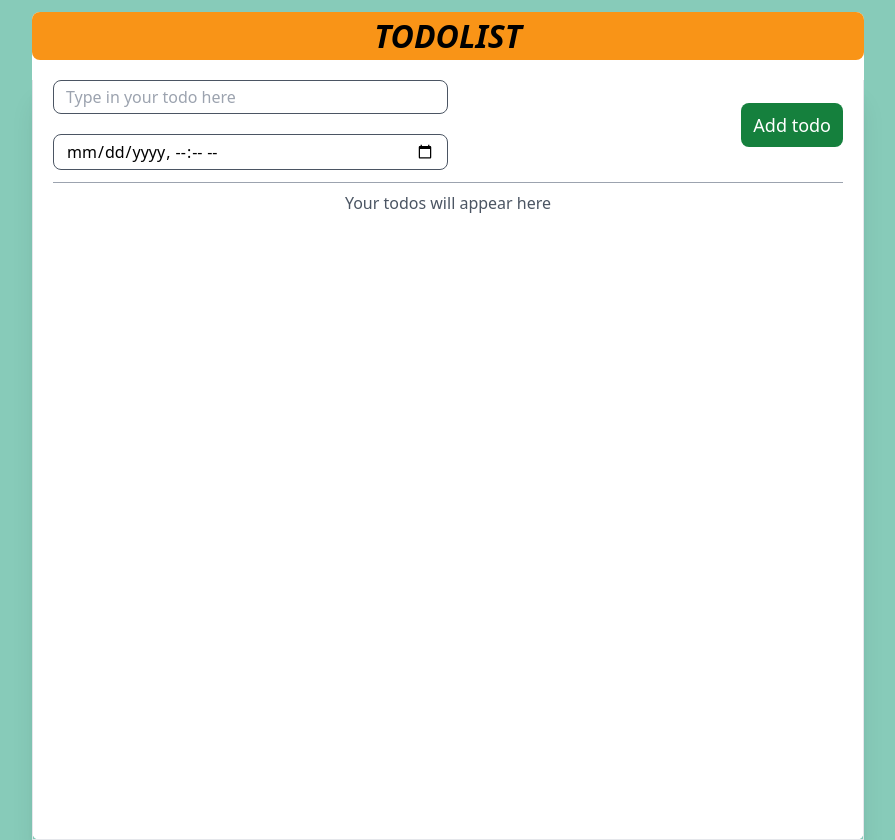
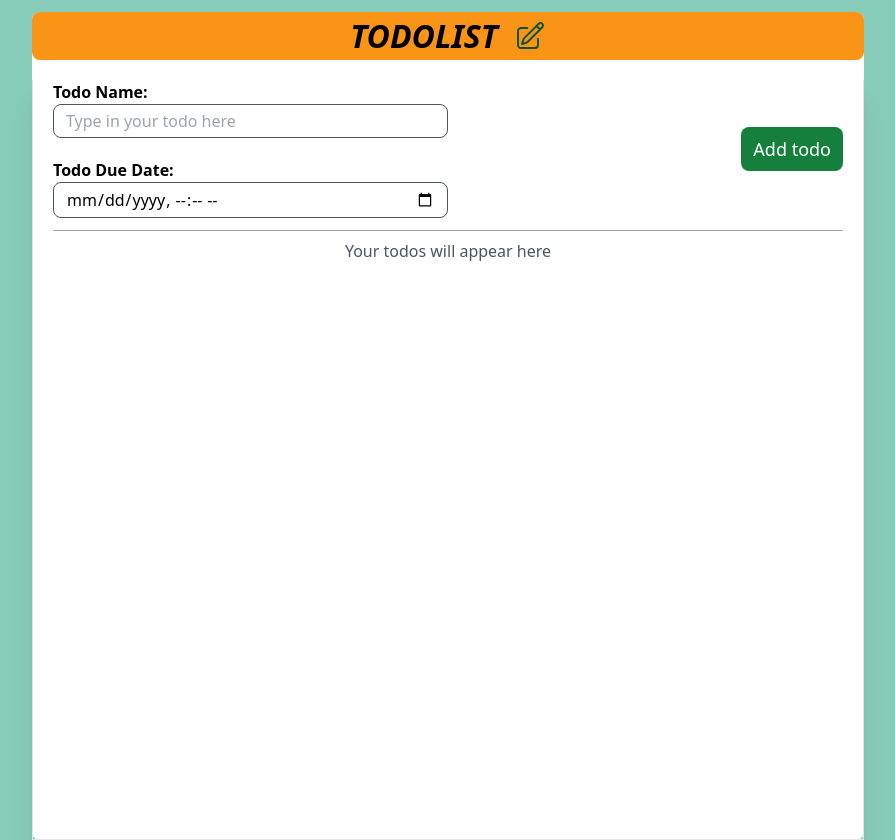
Before and after one commit to ODINKS/todo, a plain HTML site: page index.html in a window 1280 px wide. Shown: the whole page, without its empty margins (192-1087 px from the left). Drawn offline with nearby package versions, Linux system fonts and the light colour scheme; some packages are replaced by stand-ins of ours; a script that the page names is missing.

Commit message:
fix: add labels to form fields, remove border from preview page

```diff
--- a/index.html
+++ b/index.html
@@ -15,7 +15,13 @@
   <div class="mx-auto w-[90%] md:max-w-[65%] bg-[white] rounded-lg">
     <!-- Header -->
     <header class="bg-[#F99417] rounded-lg">
-      <h1 class="text-center text-[2rem] font-bold my-3 mb-5 rounded-lg italic">TODOLIST</h1>
+      <h1 class="flex justify-center gap-4  text-[2rem] font-bold my-3 mb-5 rounded-lg italic">
+        <span>TODOLIST</span>
+        <svg xmlns="http://www.w3.org/2000/svg" fill="none" viewBox="0 0 24 24" stroke-width="1.5" stroke="currentColor" class="w-8 h-8 text-green-900 font-bold self-center">
+          <path stroke-linecap="round" stroke-linejoin="round" d="m16.862 4.487 1.687-1.688a1.875 1.875 0 1 1 2.652 2.652L10.582 16.07a4.5 4.5 0 0 1-1.897 1.13L6 18l.8-2.685a4.5 4.5 0 0 1 1.13-1.897l8.932-8.931Zm0 0L19.5 7.125M18 14v4.75A2.25 2.25 0 0 1 15.75 21H5.25A2.25 2.25 0 0 1 3 18.75V8.25A2.25 2.25 0 0 1 5.25 6H10" />
+        </svg>
+
+      </h1>
     </header>
 
     <!-- main -->
@@ -25,13 +31,15 @@
         <div class="w-full lg:w-[50%] flex flex-col gap-y-5">
           <!-- Todo Input -->
           <div>
-            <input type="text" placeholder="Type in your todo here" id="todo-input"
-              class="w-full px-3 py-1 rounded-lg border border-gray-600 focus:border-blue-500 focus:outline-none">
+            <label class="font-semibold" for="todo-input">Todo Name:</label>
+            <input type="text" placeholder="Type in your todo here" name="todo-input" id="todo-input"
+            class="w-full px-3 py-1 rounded-lg border border-gray-600 focus:border-blue-500 focus:outline-none">
             <span id="todo-error-text" class="text-red-500 block hidden">You must enter a todo!</span>
           </div>
 
           <!-- Date time input -->
           <div class="">
+            <label class="font-semibold" for="todo-date">Todo Due Date:</label>
             <input type="datetime-local" name="todo-date" id="todo-date"
               class="border border-gray-600 rounded-lg px-3 py-1 focus:border-blue-500 focus:outline-none w-full" />
             <span id="todo-empty-date-error" class="text-red-500 block hidden">You must enter a todo date!</span>
--- a/index.js
+++ b/index.js
@@ -4,7 +4,7 @@ const todoDate = document.getElementById("todo-date")
 
 // Generate a template for each todo
 const generateTodoTemplate = (inputValue, todoDateDetails, id) => {
-    const todoDate = new Date(todoDateDetails).toDateString();
+    const todoDate = new Date(todoDateDetails).toLocaleDateString();
     const todoTime = new Date(todoDateDetails).toLocaleTimeString("en-US", { hour12: true, hour: '2-digit', minute: '2-digit' })
     return (`<section class="group">
     <div class="group mb-3 flex flex-col gap-y-3 items-center md:items-start md:flex-row  md:justify-between px-5 md:px-2 py-2 group-hover:bg-gray-200 rounded-lg border-b-[2px]">
--- a/preview-todo.js
+++ b/preview-todo.js
@@ -41,7 +41,7 @@ const renderCurrentPreviewTodo = () => {
                     <p class="" id="todo-preview-desc">${description || `<span class="text-center text-gray-400 italic text-lg">Your description will appear here</span>`}</p>
                 </section>
                 <!-- Date -->
-                <section class="mt-6 flex flex-col item-center justify md:item-start border border-black md:flex-row gap-x-3">
+                <section class="mt-6 flex flex-col item-center justify md:item-start md:flex-row gap-x-3">
                     <span class="mr-2 text-xs flex flex-col gap-y-2">
                         <span class="flex justify-center md:justify-start gap-x-3 italic">
                             <span class="font-semibold">Todo Due Date:</span>
--- a/utils.js
+++ b/utils.js
@@ -6,6 +6,7 @@ function uuid() {
         return v.toString(16);
     });
 }
+
 
 // Throw empty field error
 const throwEmptyFieldError = (idValue) =>{
```
